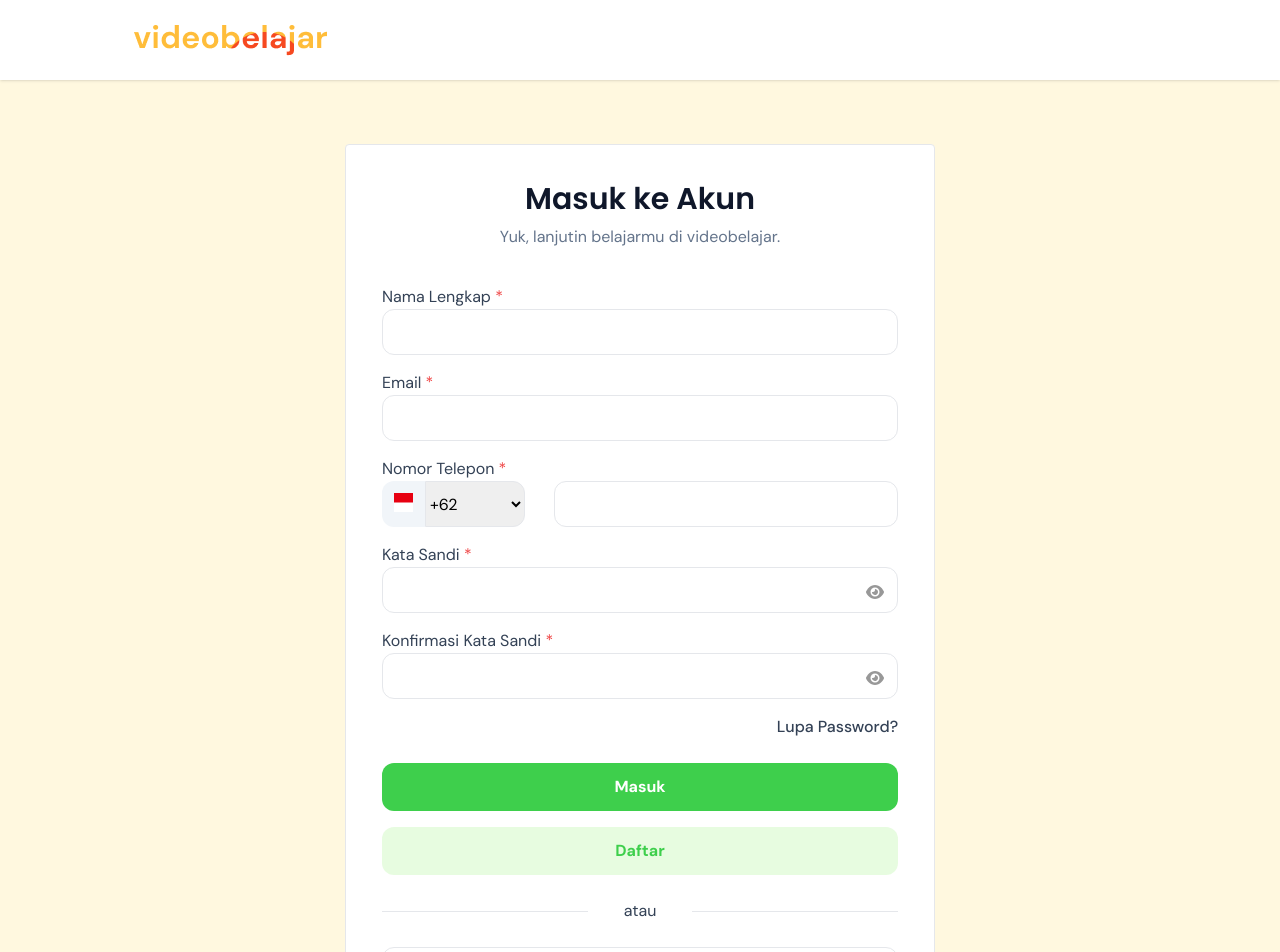
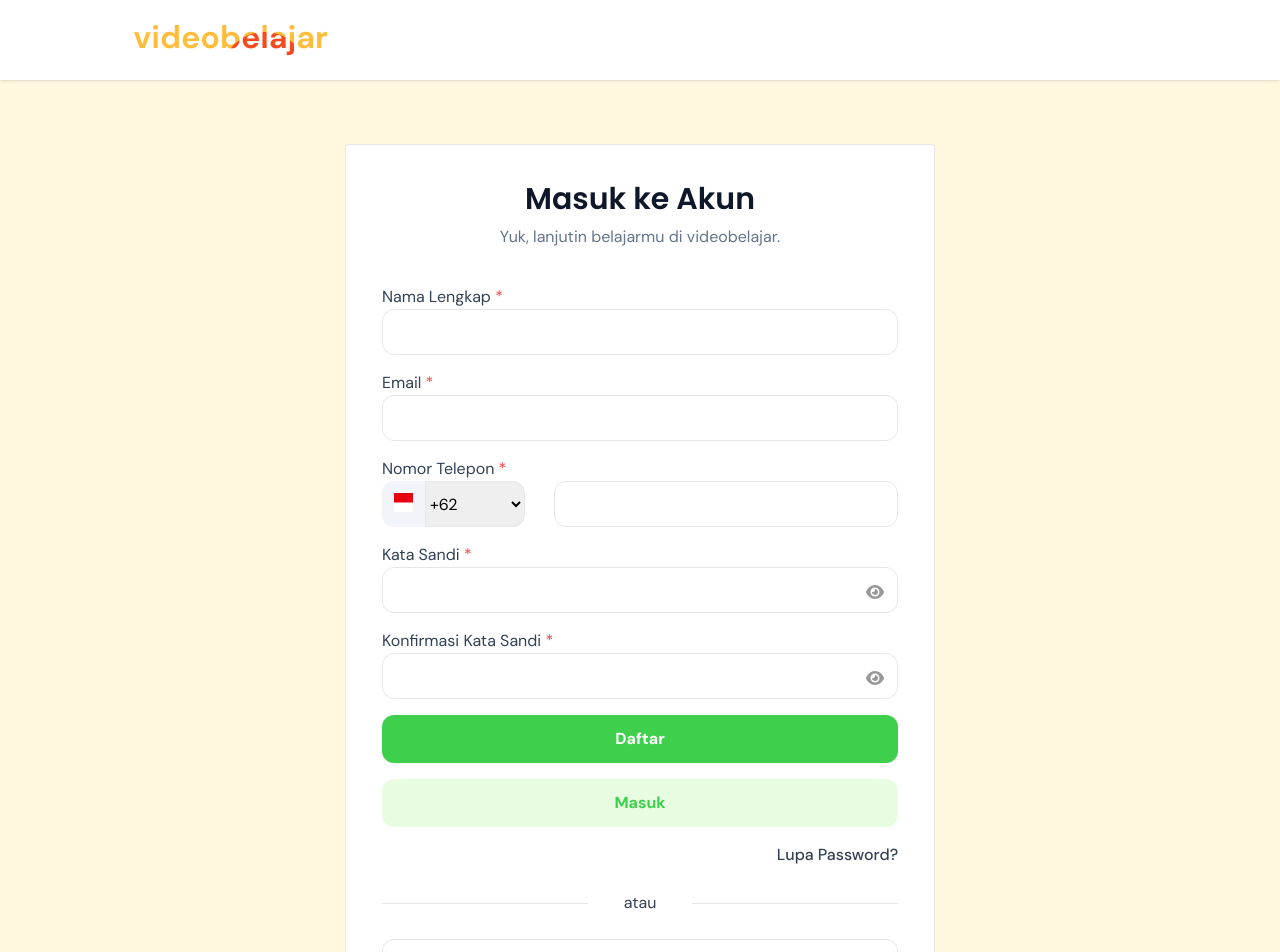
Before and after one commit to heyymasud/video-belajar-website, a React (Vite) app: page /register in a window 1280 px wide. Shown: the top 952 px of the page. Built offline with nearby package versions, Linux system fonts and the light colour scheme.

Commit message:
checkpoint 2

```diff
--- a/src/App.jsx
+++ b/src/App.jsx
@@ -1,12 +1,14 @@
 import { Routes, Route } from "react-router-dom"
 import LoginPage from "./Pages/Login";
 import RegisterPage from "./Pages/Register";
+import Beranda from "./Pages/Beranda";
 
 function App() {
   return (
     <div className="App">
       <Routes>
-        <Route path="/" element={<LoginPage />} />
+        <Route path="/" element={<Beranda />} />
+        <Route path="/login" element={<LoginPage />} />
         <Route path="/register" element={<RegisterPage />} />
       </Routes>
     </div>
--- a/src/Components/Fragments/Form/index.jsx
+++ b/src/Components/Fragments/Form/index.jsx
@@ -1,6 +1,5 @@
 import FormHeader from "./FormHeader";
 import Button from "../../Elements/Button";
-import { Link } from "react-router-dom";
 
 const Form = (props) => {
     const { children } = props;
@@ -9,10 +8,7 @@ const Form = (props) => {
         <FormHeader />
         <form className="w-full flex flex-col justify-center gap-5 xl:gap-6">
           {children}
-          <section className="flex flex-col gap-4">
-            <Button classname="bg-primary-500 text-white">Masuk</Button>
-            <Button classname="bg-primary-100 text-primary-500" ><Link to={"/register"} className="w-full">Daftar</Link></Button>
-          </section>
+
           <section className="flex justify-center items-center">
             <hr className="text-slate-500 w-2/5" />
             <span className="text-center w-1/5 text-slate-700">atau</span>
--- /dev/null
+++ b/src/Pages/Beranda/index.jsx
@@ -0,0 +1,16 @@
+import Navbar from "../../Components/Layouts/Navbar"
+
+const Beranda = () => {
+    return (
+        <>
+        <Navbar />
+        <main>
+            <header>
+
+            </header>
+        </main>
+        </>
+    )
+}
+
+export default Beranda
--- a/src/Pages/Login/index.jsx
+++ b/src/Pages/Login/index.jsx
@@ -1,10 +1,12 @@
 import Navbar from "../../Components/Layouts/Navbar";
-import Main from "../../Components/Layouts/Main";
+import Main from "../../Components/Layouts/MainAuth";
 import Form from "../../Components/Fragments/Form";
 import FormInput from "../../Components/Fragments/Form/FormInput";
 import InputFieldCommon from "../../Components/Elements/InputField";
 import InputFieldPassword from "../../Components/Elements/InputField/InputFieldPassword";
 import { FontAwesomeIcon } from "@fortawesome/react-fontawesome";
+import Button from "../../Components/Elements/Button";
+import { Link } from "react-router-dom";
 
 const LoginPage = () => {
   return (
@@ -20,6 +22,10 @@ const LoginPage = () => {
               text="Kata Sandi"
               icon={<FontAwesomeIcon icon="fa-solid fa-eye" />}
             />
+            <section className="flex flex-col gap-4">
+            <Button classname="bg-primary-500 text-white">Masuk</Button>
+            <Button classname="bg-primary-100 text-primary-500" ><Link to={"/register"} className="w-full">Daftar</Link></Button>
+          </section>
           </FormInput>
         </Form>
       </Main>
--- a/src/Pages/Register/index.jsx
+++ b/src/Pages/Register/index.jsx
@@ -1,11 +1,13 @@
 import Navbar from "../../Components/Layouts/Navbar";
-import Main from "../../Components/Layouts/Main";
+import Main from "../../Components/Layouts/MainAuth";
 import Form from "../../Components/Fragments/Form";
 import FormInput from "../../Components/Fragments/Form/FormInput";
 import InputFieldCommon from "../../Components/Elements/InputField";
 import InputFieldPassword from "../../Components/Elements/InputField/InputFieldPassword";
 import { FontAwesomeIcon } from "@fortawesome/react-fontawesome";
 import InputFieldPhone from "../../Components/Elements/InputField/InputFieldPhone";
+import Button from "../../Components/Elements/Button";
+import { Link } from "react-router-dom";
 
 const RegisterPage = () => {
   return (
@@ -29,6 +31,10 @@ const RegisterPage = () => {
               text="Konfirmasi Kata Sandi"
               icon={<FontAwesomeIcon icon="fa-solid fa-eye" />}
             />
+            <section className="flex flex-col gap-4">
+            <Button classname="bg-primary-500 text-white">Daftar</Button>
+            <Button classname="bg-primary-100 text-primary-500" ><Link to={"/login"} className="w-full">Masuk</Link></Button>
+          </section>
           </FormInput>
         </Form>
       </Main>
```
Also changed, not shown: src/Components/Layouts/MainAuth/index.jsx (renamed from src/Components/Layouts/Main/index.jsx).
